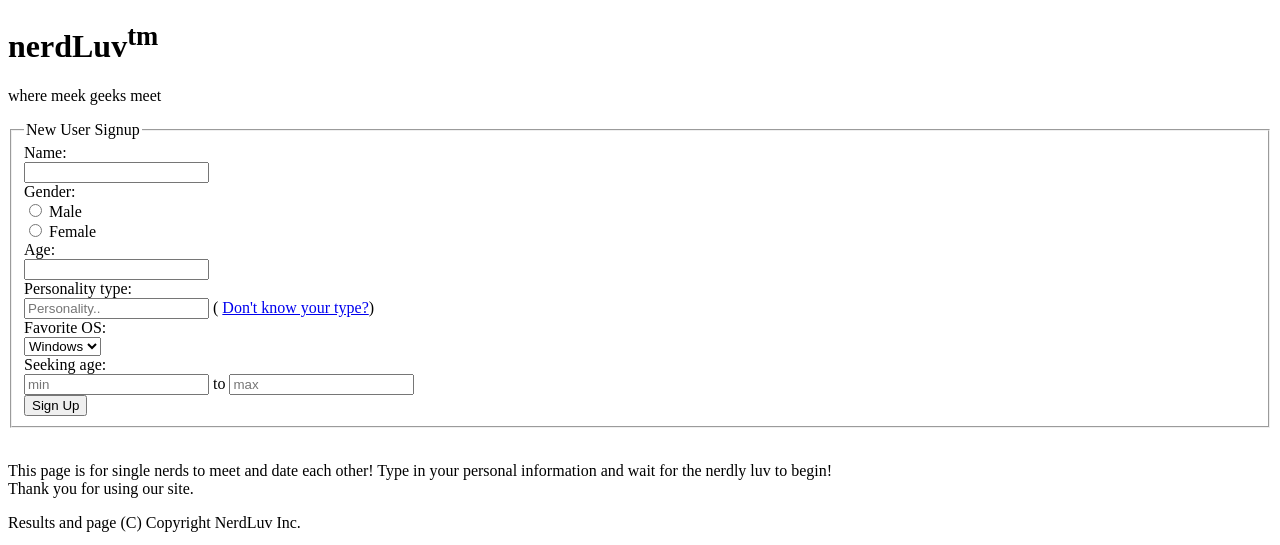
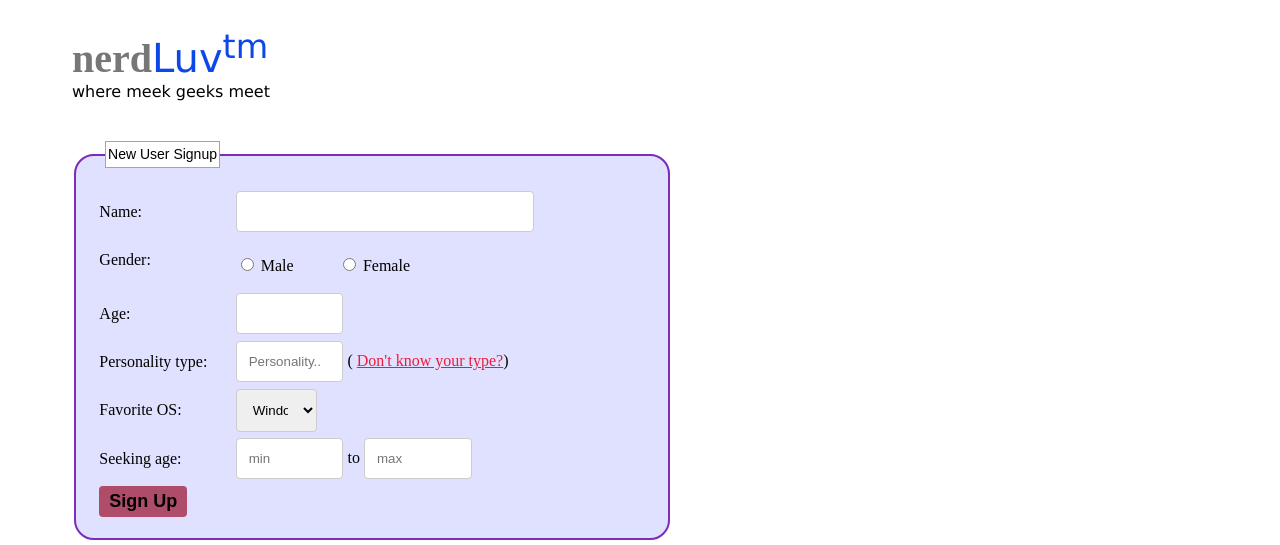
Before and after one commit to lumu-daniel/daniel_inc, a plain HTML site: page routes/nerdluv.html in a window 1280 px wide. Shown: the top 545 px of the page. Drawn offline with Linux system fonts and the light colour scheme; grey boxes are pictures that could not be loaded.

Commit message:
fixed links

```diff
--- a/routes/nerdluv.html
+++ b/routes/nerdluv.html
@@ -4,7 +4,7 @@
 <head>
     <meta charset="UTF-8">
     <title>HTML FORM</title>
-    <link href="styleme.css" type="text/css" rel="stylesheet" />
+    <link href="/styles/styleme.css" type="text/css" rel="stylesheet" />
 </head>
 
 <body>
--- /dev/null
+++ b/styles/styleme.css
@@ -0,0 +1,162 @@
+.navbar-arrows {
+    float: left;
+    color: #fff;
+    margin-left: 13%;
+    margin-top: -10px;
+    cursor: pointer;
+}
+
+legend {
+    background-color: #ffffff;
+    border: 0.1px #cecbcb solid;
+    text-align: left;
+    width: fit-content;
+    line-height: 25px;
+    font-size: 14px;
+    margin-left: 3%;
+    margin-top: -15px;
+    font-family: Arial, serif;
+}
+
+body {
+    padding: 0% 0% 0% 5%;
+}
+
+section {
+    background: #ffffff73;
+}
+
+fieldset {
+    background-color: #e0e0ff;
+    border: 2px rgb(123, 44, 187) solid;
+    border-radius: 20px;
+}
+input[type=text],
+select,
+textarea {
+    width: 100%;
+    padding: 12px;
+    border: 1px solid #ccc;
+    border-radius: 4px;
+    resize: vertical;
+}
+
+label {
+    padding: 12px 12px 12px 0;
+    display: inline-block;
+}
+
+input[type=submit] {
+    background-color: #af4c6a;
+    color: rgb(0, 0, 0);
+    font-weight: 900;
+    font-size: large;
+    padding: 5px 10px;
+    border: none;
+    border-radius: 4px;
+    cursor: pointer;
+    float: left;
+}
+
+input[type=submit]:hover {
+    background-color: #7aac38;
+}
+
+#logo {
+    margin-bottom: 0%;
+    font-size: 40px;
+}
+
+#neard {
+    color: rgb(119, 119, 119);
+    font-weight: 800;
+}
+
+#luv {
+    color: rgb(12, 71, 233);
+    font-family: 'Lucida Grande', 'Lucida Sans', Arial, serif;
+    font-weight: 500;
+}
+
+#slogan {
+    font-family:'Lucida Grande', 'Lucida Sans', Arial, serif;
+    margin-top: 0%;
+}
+
+.row:after {
+    content: "";
+    display: table;
+    clear: both;
+}
+
+.left {
+    text-align: left;
+}
+
+.center {
+    text-align: center;
+}
+
+.right {
+    text-align: right;
+}
+
+.col-10 {
+    float: left;
+    width: 10%;
+    margin-top: 6px;
+}
+
+.col-15 {
+    float: left;
+    width: 15%;
+    margin-top: 6px;
+}
+
+.col-quar {
+    float: left;
+    width: 25%;
+    margin-top: 6px;
+}
+
+.col-center {
+    float: left;
+    width: 50%;
+    margin-top: 6px;
+}
+
+.col-quar2 {
+    float: left;
+    width: 75%;
+    margin-top: 6px;
+}
+
+.red {
+    color: #eb1c3a;
+}
+
+.blue {
+    color: #1d0daf;
+}
+
+.p-2 {
+    padding: 2%;
+}
+
+.p-20 {
+    padding: 20%;
+}
+
+
+.marg-2 {
+    margin-top: 2%;
+}
+
+
+.width-20p {
+    width: 20% !important;
+}
+
+.width-30p {
+    width: 30%;
+}
```
Also changed, not shown: index.html (+5 -5 lines), styleme.css (added).
